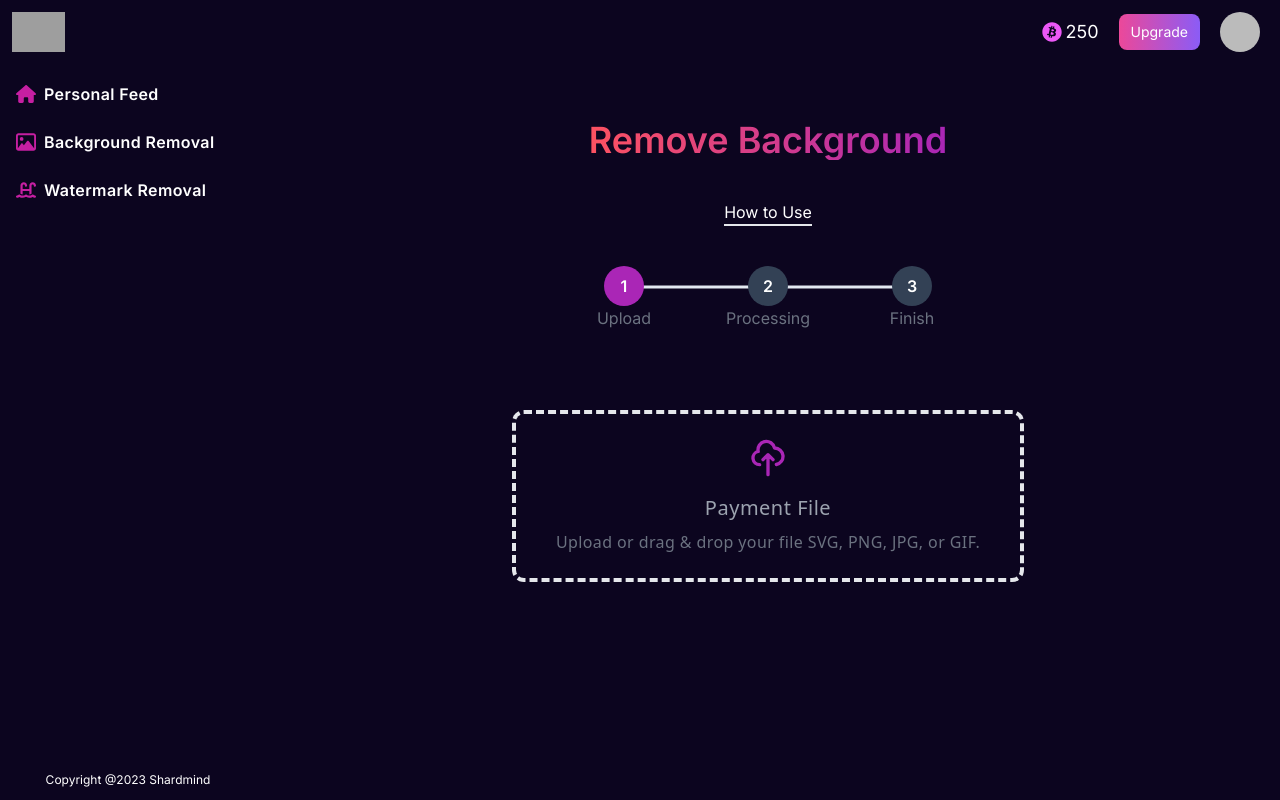
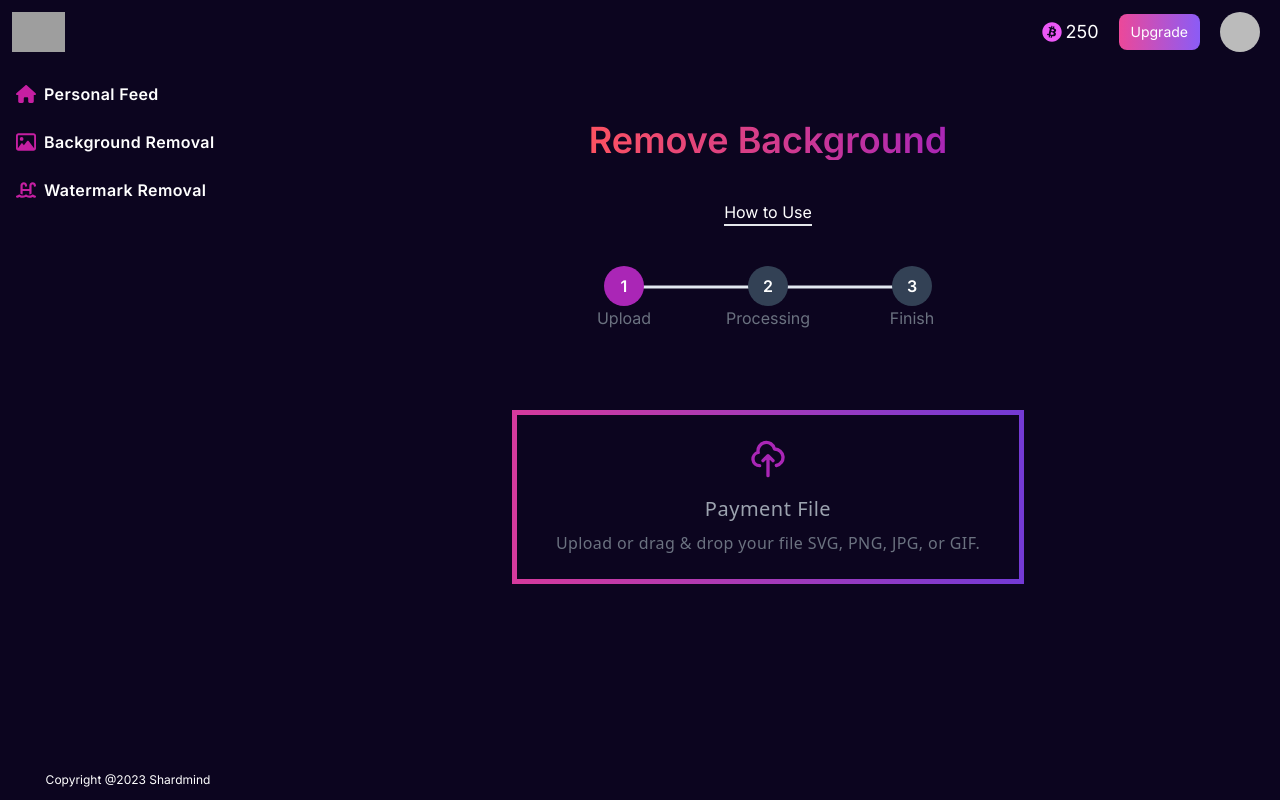
Before and after one commit to shaiadul/ShardmindAI, a Next.js app: page /dashboard/backgroundremoval in a window 1280 px wide. Built offline with nearby package versions, Linux system fonts and the light colour scheme; no server answers; sample sign-in values are in the browser's storage; grey boxes are pictures that could not be loaded.

Commit message:
gradient done

```diff
--- a/app/dashboard/backgroundremoval/ImageUpload.jsx
+++ b/app/dashboard/backgroundremoval/ImageUpload.jsx
@@ -56,7 +56,7 @@ const ImageUpload = ({ setCurrentStep, setComplete }) => {
     <div className="font-sans my-20">
       <label
         htmlFor="dropzone-file"
-        className="mx-auto cursor-pointer flex w-full max-w-lg flex-col items-center rounded-xl border-4 border-dashed border-gradient-to-br from-[#FD5261] to-[#AA26B6] p-6 text-center"
+        className="mx-auto cursor-pointer flex w-full max-w-lg flex-col items-center rounded-xl border_gradient_purple p-6 text-center"
       >
         {imageURL ? (
           <>
--- a/app/dashboard/watermarkremoval/components/drawingupload.jsx
+++ b/app/dashboard/watermarkremoval/components/drawingupload.jsx
@@ -149,7 +149,7 @@ const DrawingCanvas = () => {
         htmlFor="dropzone-file"
         className={`mx-auto cursor-pointer ${
           imageUrl ? "hidden" : "flex"
-        } w-full max-w-lg flex-col items-center rounded-xl border-4 border-dashed border-gradient-to-br from-[#FD5261] to-[#AA26B6] p-6 text-center`}
+        } w-full max-w-lg flex-col items-center rounded-xl border_gradient_purple p-6 text-center`}
       >
         <svg
           xmlns="http://www.w3.org/2000/svg"
@@ -183,7 +183,7 @@ const DrawingCanvas = () => {
       </label>
 
       {imageUrl && (
-        <div className="border-4 border-dashed border-gradient-to-br from-[#FD5261] to-[#AA26B6] p-6 w-fit h-fit flex flex-col justify-center items-center mx-auto">
+        <div className="border_gradient_purple p-6 w-fit h-fit flex flex-col justify-center items-center mx-auto">
           <canvas
             ref={canvasRef}
             width={800}
--- a/app/globals.css
+++ b/app/globals.css
@@ -6,6 +6,13 @@ body {
   background: #0c051f;
   color: #fff;
 }
+.border_gradient_purple {
+  border: 10px solid;
+  border-image-source: linear-gradient(to left, #743ad5, #d53a9d);
+  border-image-slice: 1;
+  border-width: 5px;
+}
+
 
 /* background animation */
 .wrapper {
```
